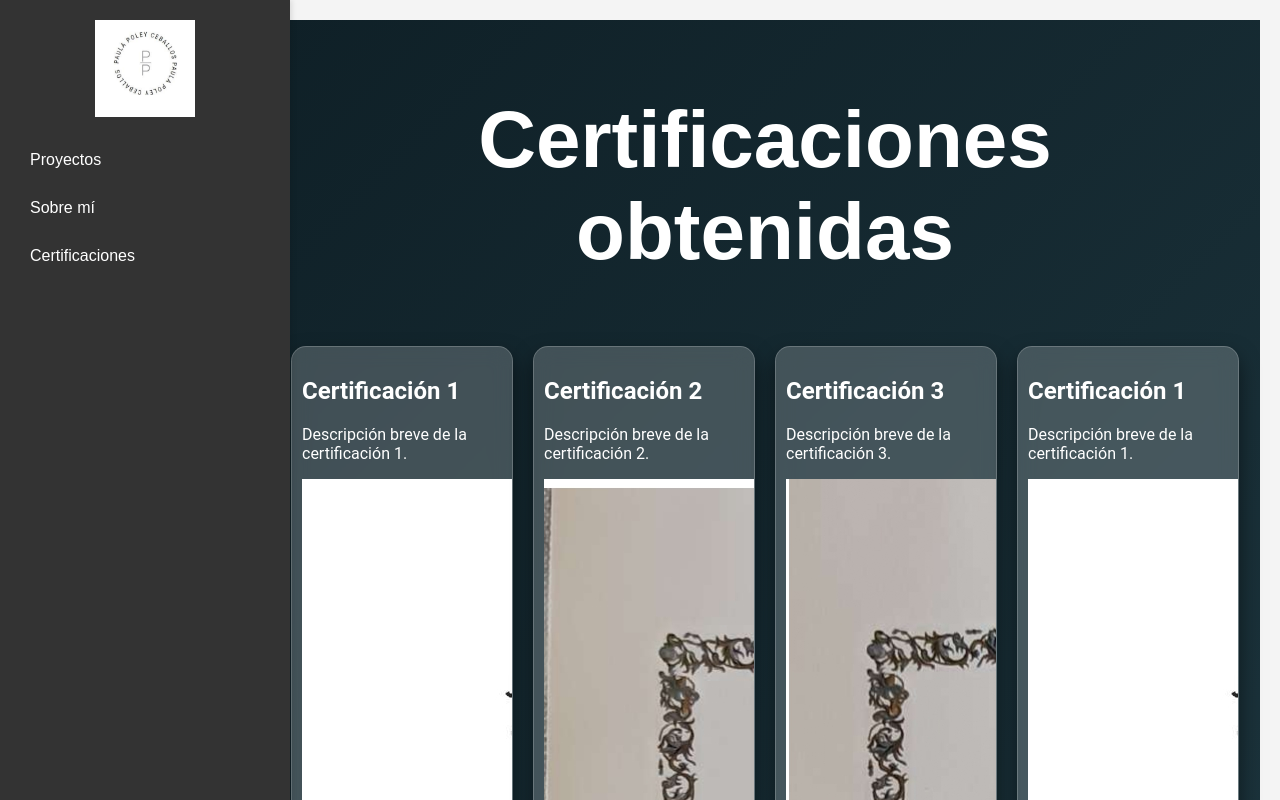
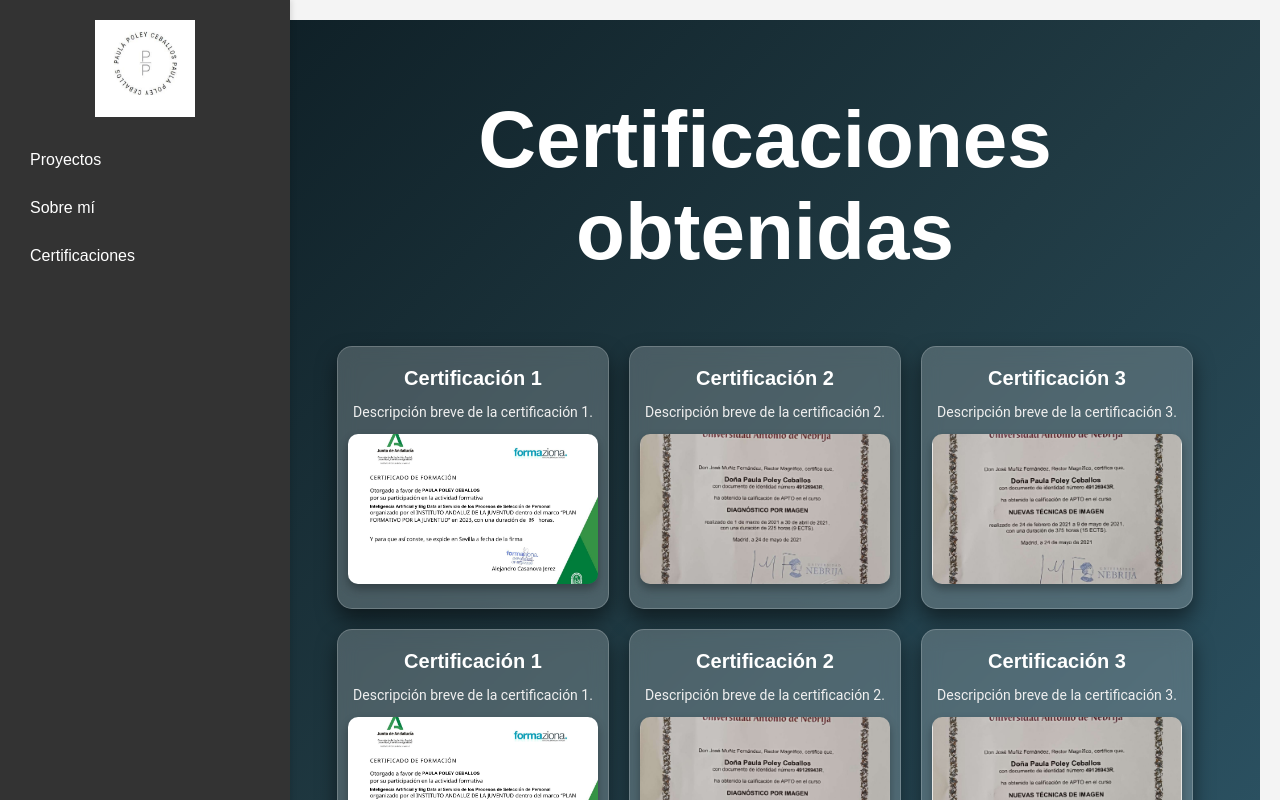
Before and after one commit to paulapoley/portfoliopaulapoley, a React (Create React App) app: page /certificaciones in a window 1280 px wide. Shown: the top 800 px of the page. Built offline with nearby package versions, Linux system fonts and the light colour scheme.

Commit message:
Update Certificaciones.css

```diff
--- a/src/pages/Certificaciones.css
+++ b/src/pages/Certificaciones.css
@@ -25,14 +25,62 @@
   justify-content: center;
 }
 
-    .cert-card {
+.cert-card {
   border: 1px solid rgba(255, 255, 255, 0.2); /* Borde blanco semi-transparente */
   border-radius: 15px;
   overflow: hidden;
-  width: 200px;
+  width: 250px; /* Incremento el ancho para una mejor visualización de las imágenes */
   padding: 10px;
-  box-shadow: 0 10px 20px rgba(0, 0, 0, 0.5); /* <- Completa el valor del color RGBA */
+  box-shadow: 0 10px 20px rgba(0, 0, 0, 0.5);
   background: rgba(255, 255, 255, 0.2); /* Fondo semitransparente */
   backdrop-filter: blur(10px); /* Efecto de desenfoque del fondo */
   transition: transform 0.2s;
 }
+
+.cert-card:hover {
+  transform: scale(1.05);
+}
+
+.cert-info {
+  text-align: center;
+  margin-bottom: 10px;
+}
+
+.cert-title {
+  font-size: 1.25rem;
+  margin: 10px 0;
+  color: #ffffff;
+  font-family: 'Orbitron', sans-serif;
+}
+
+.cert-description {
+  font-size: 0.875rem;
+  color: #f0f0f0;
+  font-family: 'Roboto', sans-serif;
+}
+
+.cert-image {
+  width: 100%;
+  height: 150px; /* Fija la altura para uniformar la visualización */
+  object-fit: cover; /* Asegura que la imagen ocupe todo el espacio sin deformarse */
+  border-radius: 10px;
+  margin-bottom: 10px;
+  box-shadow: 0 5px 10px rgba(0, 0, 0, 0.3);
+}
+
+.cert-button {
+  display: inline-block;
+  background-color: #ff8c00;
+  color: #ffffff;
+  border: none;
+  padding: 10px 15px;
+  border-radius: 25px;
+  cursor: pointer;
+  font-family: 'Roboto', sans-serif;
+  font-size: 0.875rem;
+  transition: background-color 0.3s ease;
+}
+
+.cert-button:hover {
+  background-color: #e67e22;
+}
```
